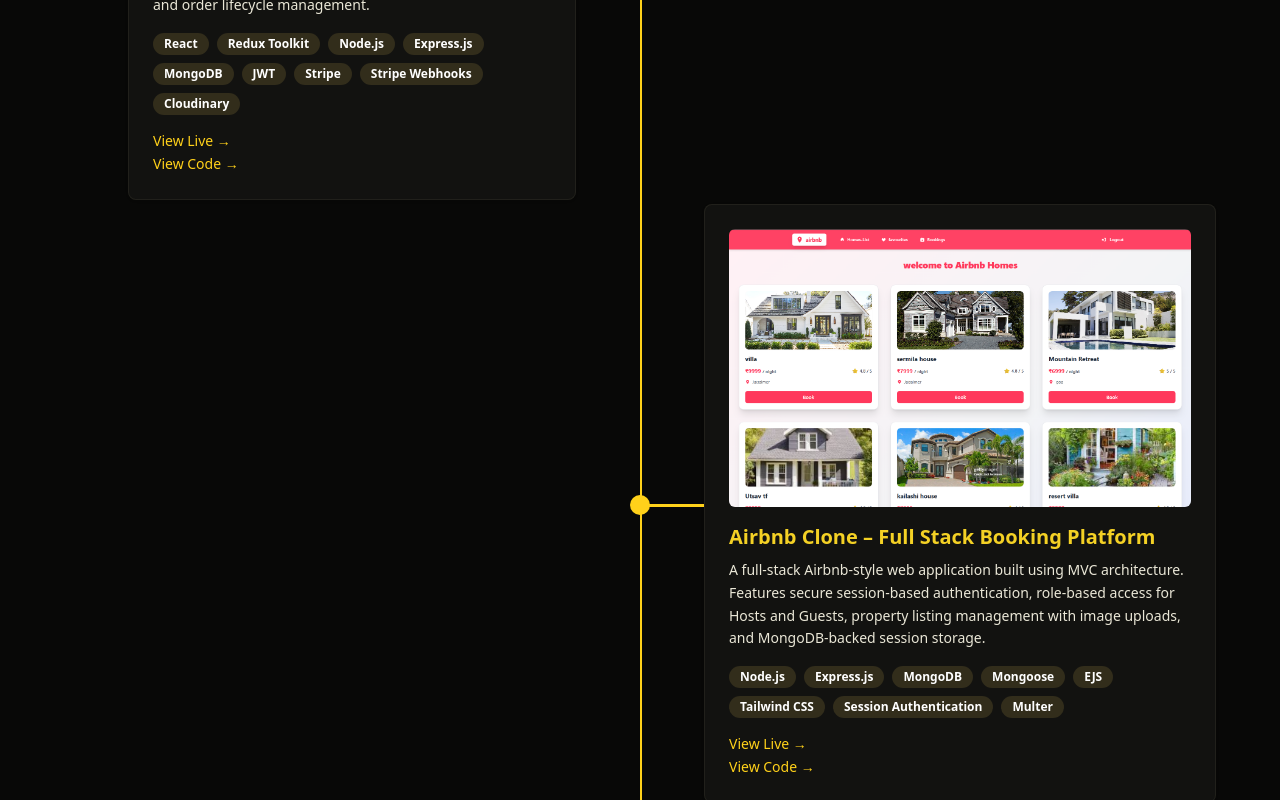
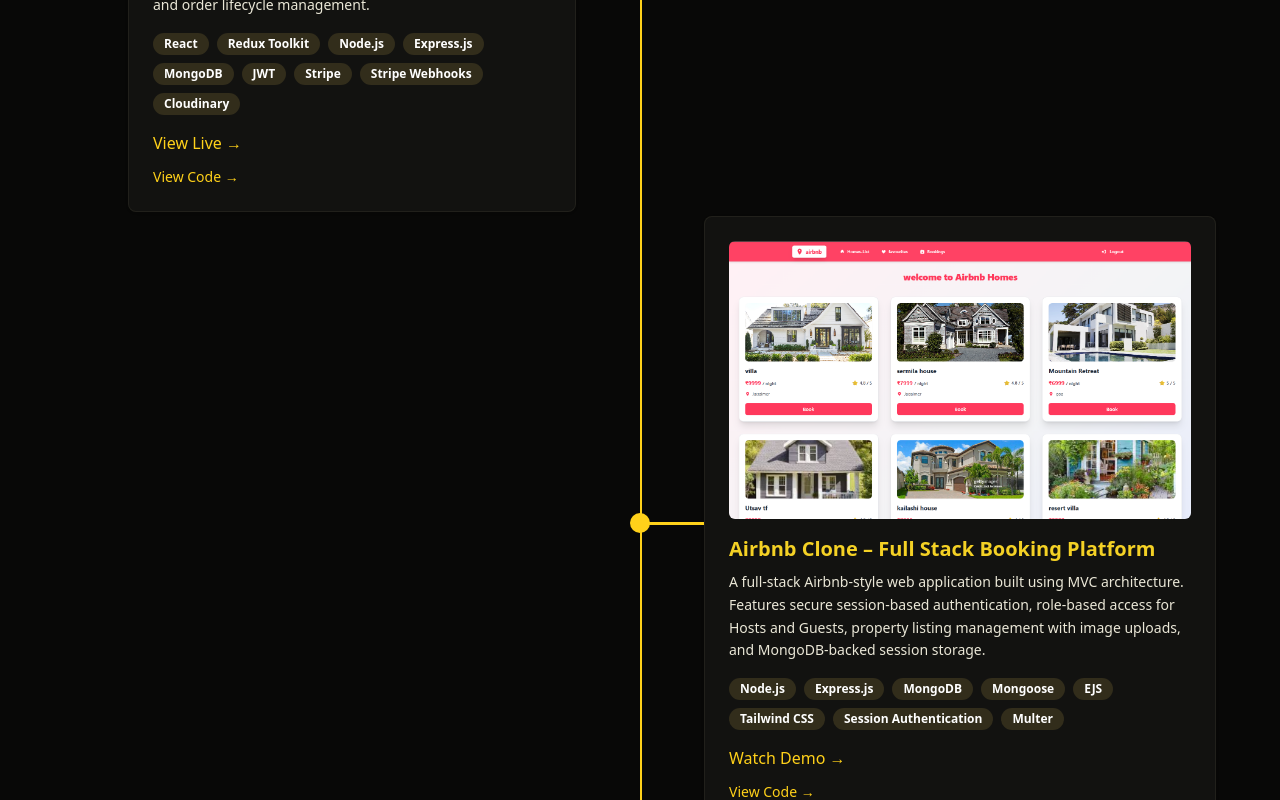
Before and after one commit to arakhitasabata635/my-portfolio, a React (Vite) app: page / in a window 1280 px wide. Shown: the part 2520-3320 px from the top of the page. Built offline with nearby package versions, Linux system fonts and the light colour scheme.

Commit message:
feat: add live demo video link and upload video in cloudnary

```diff
--- a/index.html
+++ b/index.html
@@ -6,7 +6,7 @@
 
     <meta name="viewport" content="width=device-width, initial-scale=1.0" />
     <link rel="stylesheet" href="./output.css" />
-    <title>portfolio</title>
+    <title>Arakport</title>
   </head>
   <body>
     <div id="root"></div>
--- a/src/components/ProjectTimeline.jsx
+++ b/src/components/ProjectTimeline.jsx
@@ -1,4 +1,6 @@
 import { motion } from "framer-motion";
+import { useState } from "react";
+import ProjectVideoModal from "./ProjectVideoModal";
 
 const projects = [
   {
@@ -18,7 +20,8 @@
     description:
       "A production-grade multi-vendor e-commerce platform supporting Users, Sellers/Admins, and a single Super Owner. Implemented JWT-based authentication, role-based authorization, owner-only seller approval workflow, secure Stripe checkout with webhook-driven order confirmation, and real-time cart management. Designed RESTful APIs and scalable backend architecture to handle multi-role access and order lifecycle management.",
     liveLink: "https://arak-cart.vercel.app/",
-    gitLink: "",
+    videoLink: "",
+    gitLink: "https://github.com/arakhitasabata635/ArakCart",
   },
   {
     title: "Airbnb Clone – Full Stack Booking Platform",
@@ -35,7 +38,8 @@
     ],
     description:
       "A full-stack Airbnb-style web application built using MVC architecture. Features secure session-based authentication, role-based access for Hosts and Guests, property listing management with image uploads, and MongoDB-backed session storage.",
-    liveLink: "https://github.com/arakhitasabata635/airbnb-backend-for-learning",
+    liveLink: "",
+    videoLink: "https://res.cloudinary.com/dah6qrspo/video/upload/v1767530057/airbnb_qneagj.mp4",
     gitLink: "https://github.com/arakhitasabata635/airbnb-backend-for-learning",
   },
   {
@@ -44,12 +48,15 @@
     tech: ["React", "Context API", "React Router", "REST API", "CSS"],
     description:
       "A responsive React application consuming REST Countries API, featuring dynamic routing, region-based filtering, theme toggling, and shimmer loading states for improved user experience.",
-    liveLink: "https://github.com/arakhitasabata635/country-flag-using-react",
+    liveLink: "",
+    videoLink: "https://res.cloudinary.com/dah6qrspo/video/upload/v1767530740/countryFlag_vepdry.mp4",
     gitLink: "https://github.com/arakhitasabata635/country-flag-using-react",
   },
 ];
 
 export default function ProjectTimeline() {
+  const [activeVideo, setActiveVideo] = useState(null);
+
   return (
     <section id="projects" className="relative py-20 overflow-hidden">
       <div className="container mx-auto px-4">
@@ -119,17 +126,27 @@
                           </span>
                         ))}
                       </div>
+                      {project.liveLink ? (
                         <a
                           href={project.liveLink}
                           target="_blank"
-                        className=" mt-2 text-sm font-medium text-primary block"
+                          className="text-primary font-medium"
                         >
                           View Live →
                         </a>
+                      ) : (
+                        <button
+                          onClick={() => setActiveVideo(project.videoLink)}
+                          className="text-primary font-medium"
+                        >
+                          Watch Demo →
+                        </button>
+                      )}
+
                       <a
                         href={project.gitLink}
                         target="_blank"
-                        className=" mt-3 text-sm font-medium text-primary"
+                        className=" block mt-3 text-sm font-medium text-primary"
                       >
                         View Code →
                       </a>
@@ -149,6 +166,12 @@
                       <div className="w-5 h-5 rounded-full bg-primary absolute ml-[-10px]" />
                     </div>
                   </div>
+                  {activeVideo && (
+                    <ProjectVideoModal
+                      videoLink={project.videoLink}
+                      onClose={() => setActiveVideo(null)}
+                    />
+                  )}
                 </div>
               );
             })}
--- /dev/null
+++ b/src/components/ProjectVideoModal.jsx
@@ -0,0 +1,25 @@
+const ProjectVideoModal = ({ videoLink, onClose }) => {
+  if (!videoLink) return null;
+
+  return (
+    <div className="fixed inset-0 z-50 bg-black/70 flex items-center justify-center">
+      <div className="bg-black rounded-lg w-[90%] md:w-[70%] h-[60vh] relative">
+        <button
+          onClick={onClose}
+          className="absolute top-2 right-2 text-white text-xl"
+        >
+          ✕
+        </button>
+
+        <iframe
+          src={videoLink}
+          title="Project Demo"
+          className="w-full h-full rounded-lg"
+          allowFullScreen
+        />
+      </div>
+    </div>
+  );
+};
+
+export default ProjectVideoModal;
```
Lines whose indentation alone changed are shown as unchanged.
